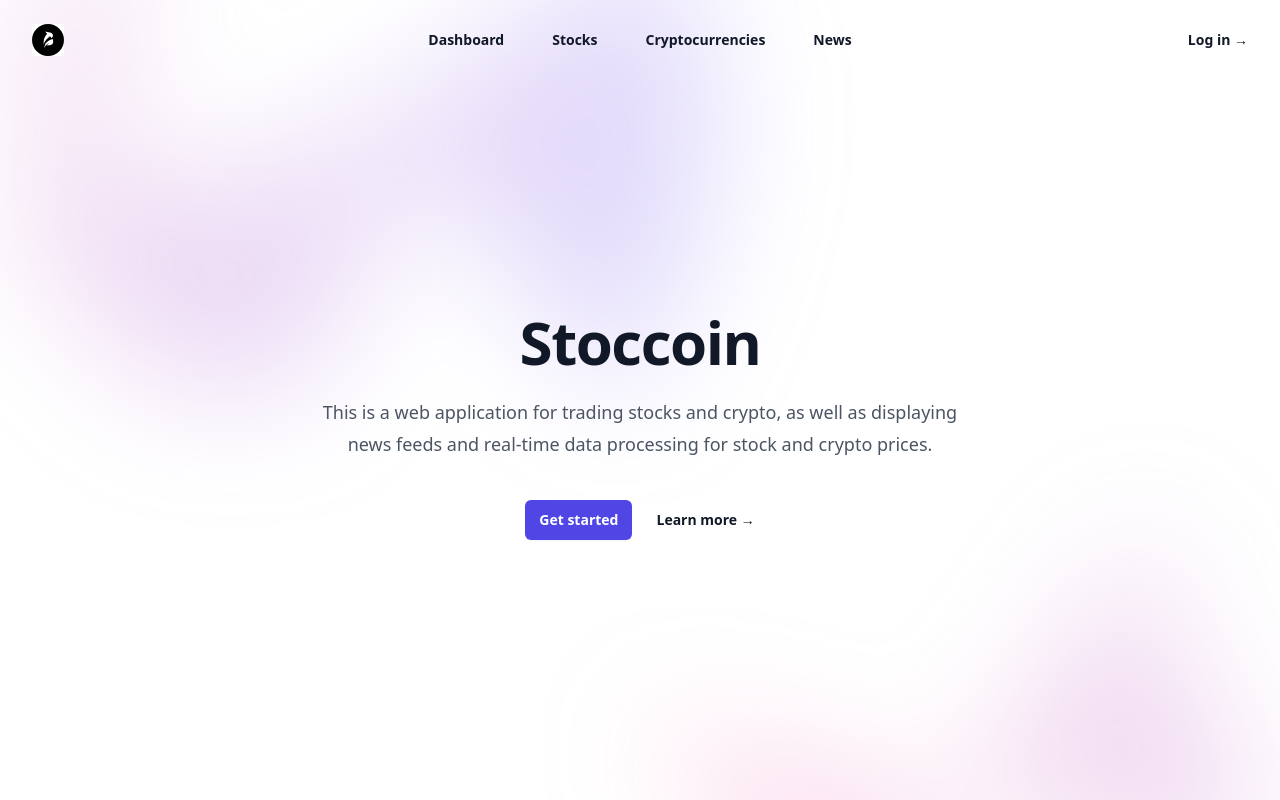
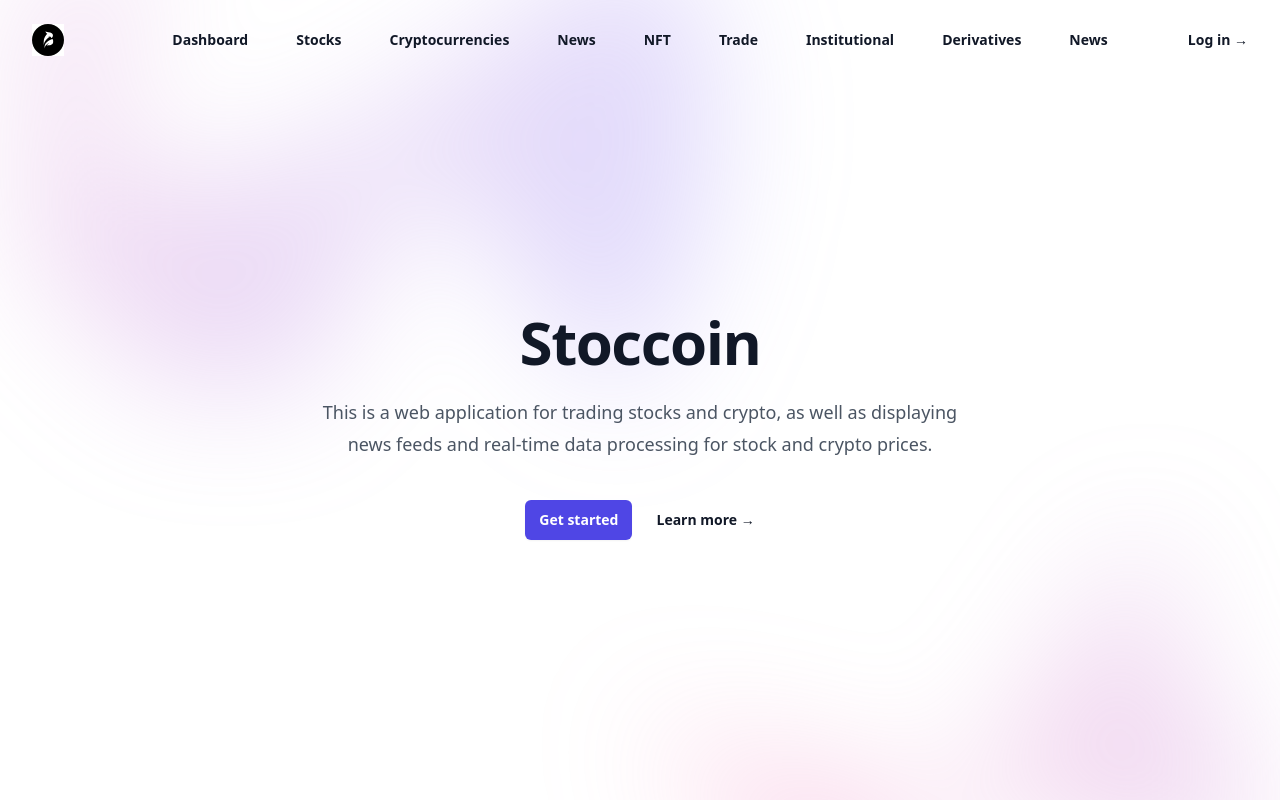
Before and after one commit to Stoccoin-Official/Stoccoin-Website, a React (Vite) app in the folder client/: page / in a window 1280 px wide. Shown: the top 800 px of the page. Built offline with nearby package versions, Linux system fonts and the light colour scheme.

Commit message:
feat: Added new options to navigation bar for improved usability

```diff
--- a/client/src/components/Header.jsx
+++ b/client/src/components/Header.jsx
@@ -6,6 +6,11 @@ const navigation = [
   { name: 'Dashboard', href: '#' },
   { name: 'Stocks', href: '#' },
   { name: 'Cryptocurrencies', href: '#' },
+  { name: 'News', href: '#' },
+  { name: 'NFT', href: '#' },
+  { name: 'Trade', href: '#' },
+  { name: 'Institutional', href: '#' },
+  { name: 'Derivatives', href: '#' },
   { name: 'News', href: '#' },
 ]
 
```
